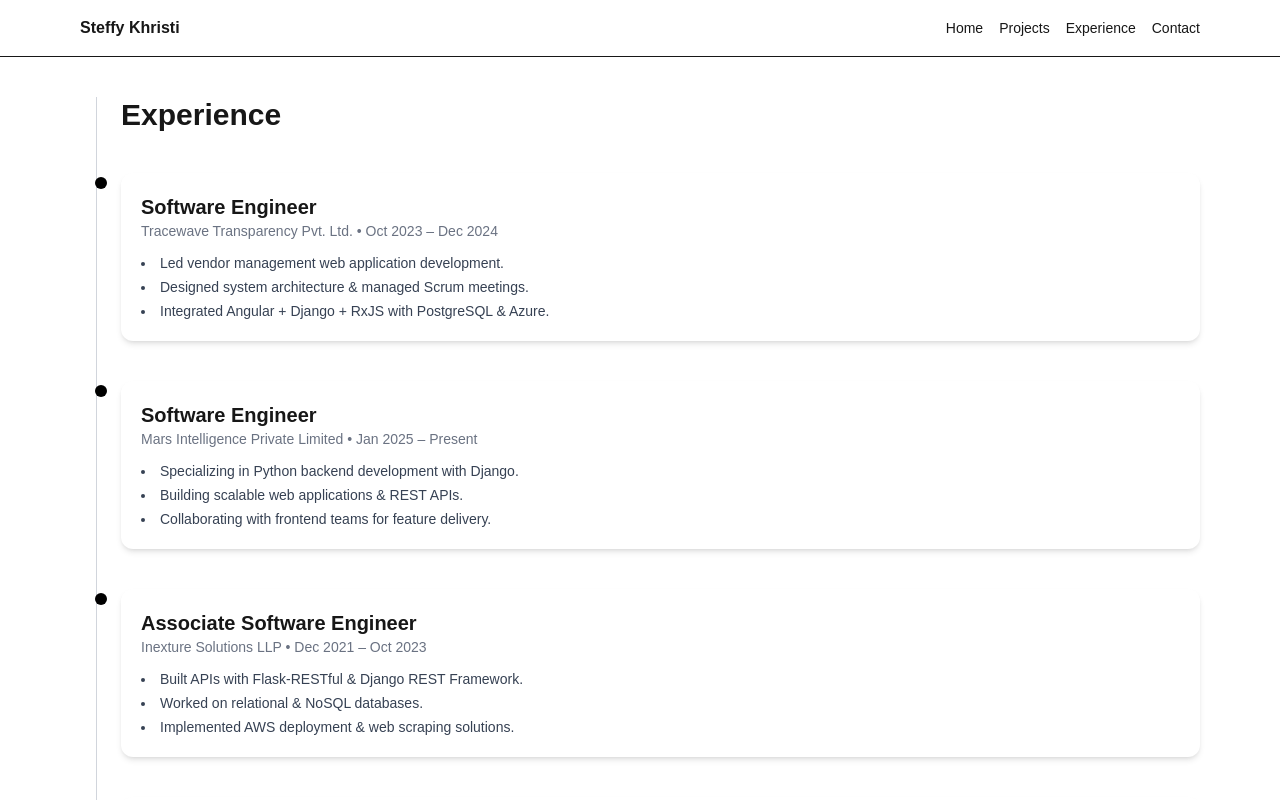
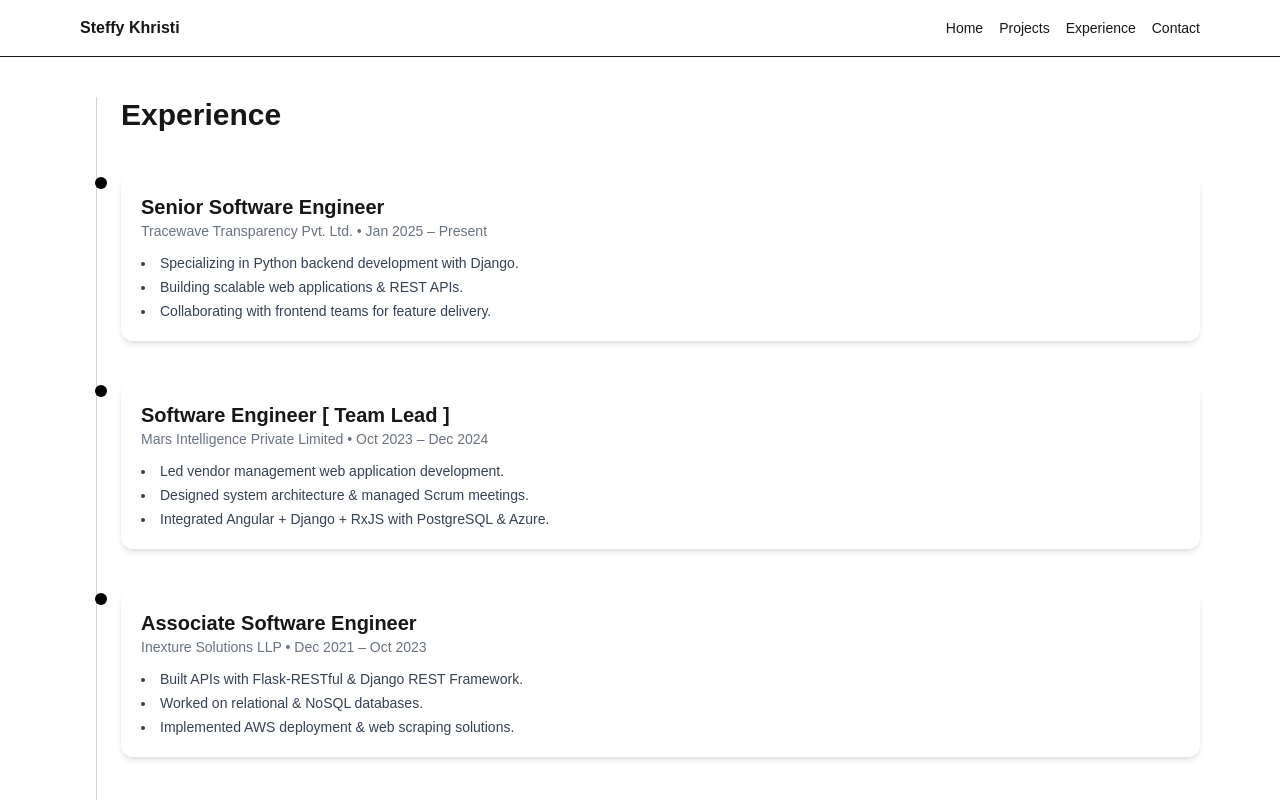
Before and after one commit to steffyjk/steffy-portfolio, a Next.js app in the folder portfolio/: page /experience in a window 1280 px wide. Shown: the top 800 px of the page. Built offline with nearby package versions, Linux system fonts and the light colour scheme.

Commit message:
[ Fix ] data

```diff
--- a/portfolio/src/app/experience/page.js
+++ b/portfolio/src/app/experience/page.js
@@ -4,8 +4,18 @@
 export default function Experience() {
   const experiences = [
     {
-      role: "Software Engineer",
+      role: "Senior Software Engineer",
       company: "Tracewave Transparency Pvt. Ltd.",
+      period: "Jan 2025 – Present",
+      details: [
+        "Specializing in Python backend development with Django.",
+        "Building scalable web applications & REST APIs.",
+        "Collaborating with frontend teams for feature delivery.",
+      ],
+    },
+    {
+      role: "Software Engineer [ Team Lead ]",
+      company: "Mars Intelligence Private Limited",
       period: "Oct 2023 – Dec 2024",
       details: [
         "Led vendor management web application development.",
@@ -13,16 +23,7 @@
         "Integrated Angular + Django + RxJS with PostgreSQL & Azure.",
       ],
     },
-    {
-      role: "Software Engineer",
-      company: "Mars Intelligence Private Limited",
-      period: "Jan 2025 – Present",
-      details: [
-        "Specializing in Python backend development with Django.",
-        "Building scalable web applications & REST APIs.",
-        "Collaborating with frontend teams for feature delivery.",
-      ],
-    },
+
     {
       role: "Associate Software Engineer",
       company: "Inexture Solutions LLP",
```
